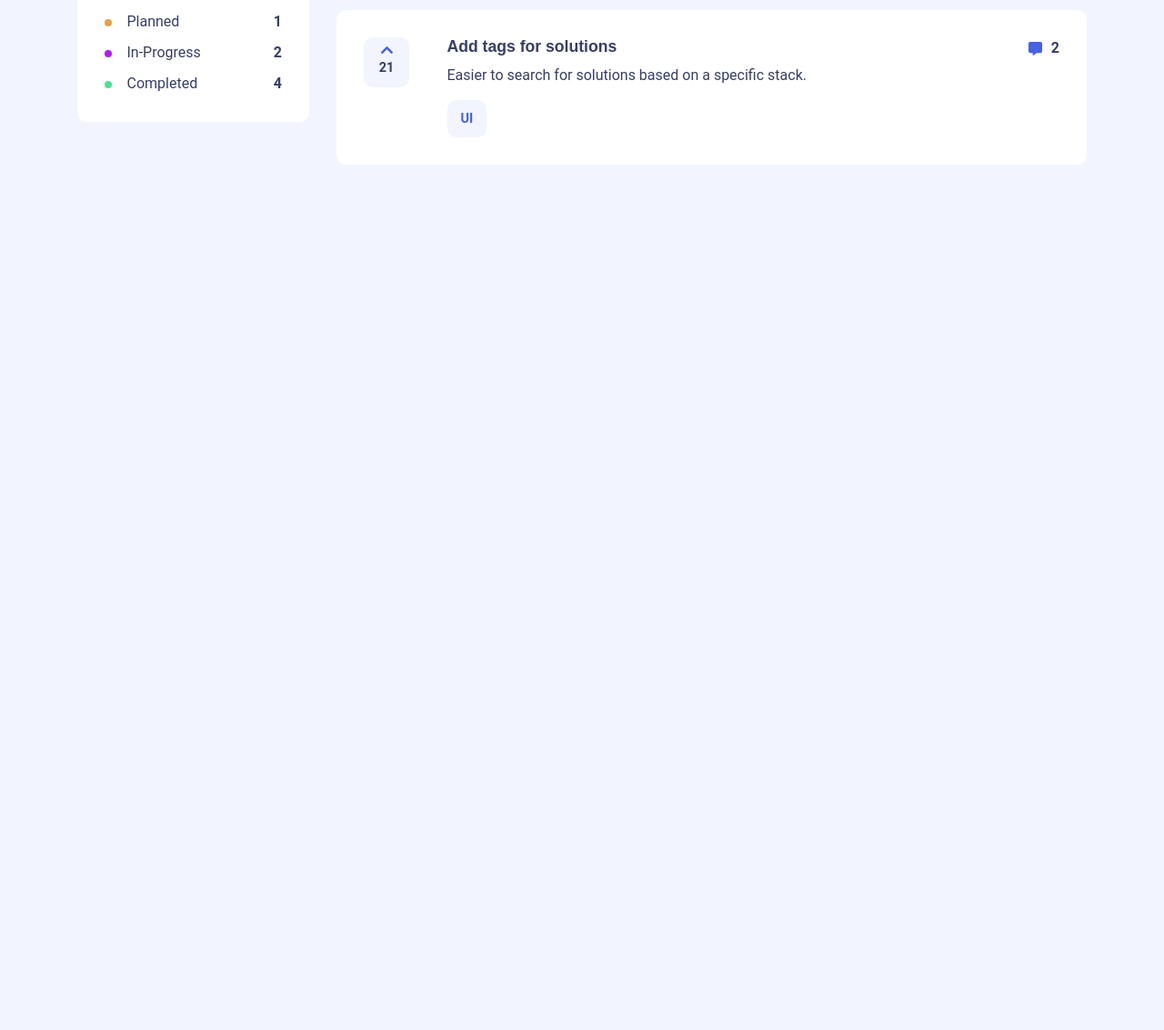
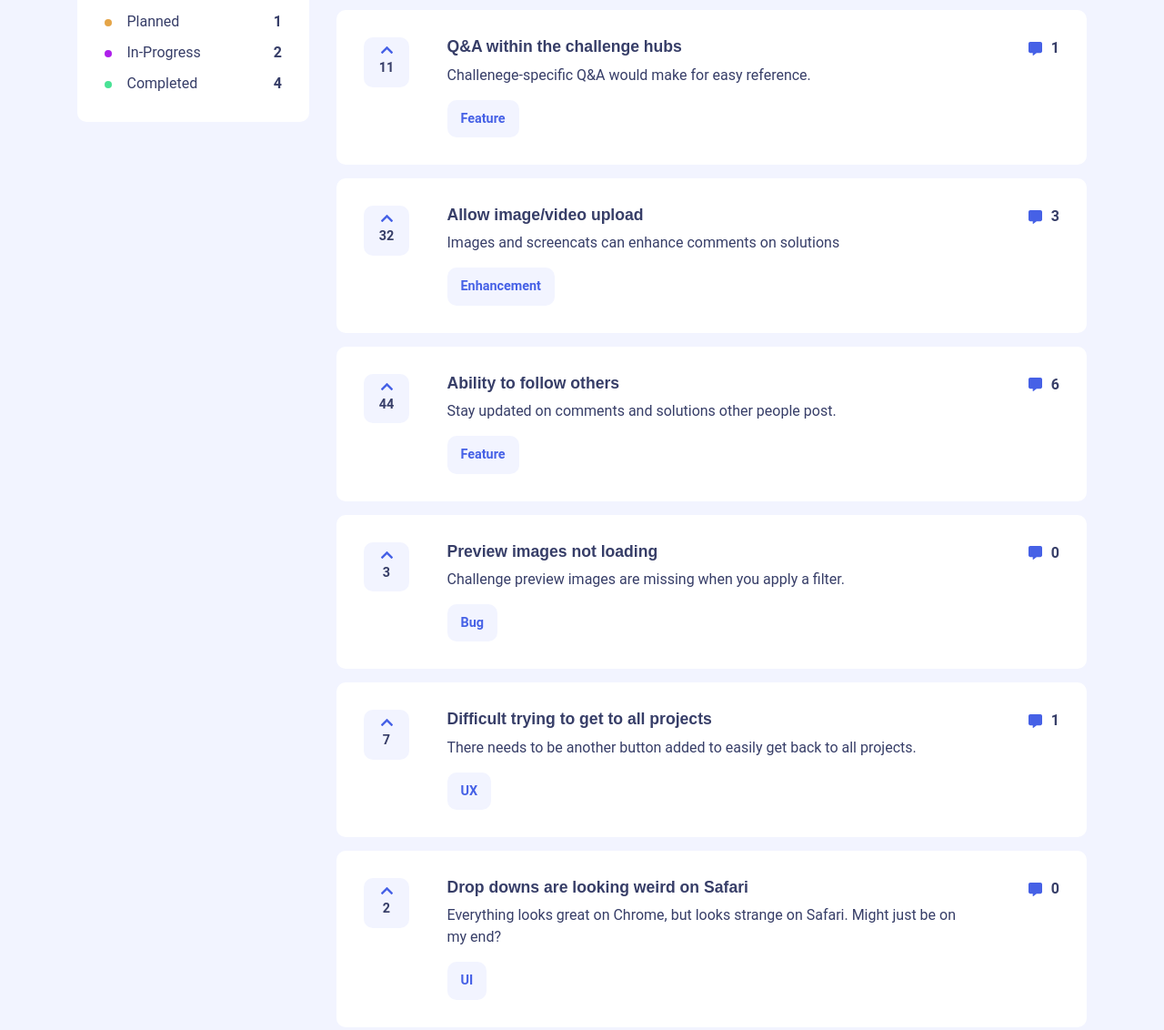
Before and after one commit to nicktesh/Product-Feedback, a plain HTML site: page index.html in a window 1280 px wide. Shown: the part 558-1690 px from the top of the page at 91% size. Before the commit the page ends 880 px from the top, so only its background shows below. Drawn offline with nearby package versions, Linux system fonts and the light colour scheme.

Commit message:
Added more suggestions

```diff
--- a/index.html
+++ b/index.html
@@ -192,26 +192,144 @@
                     </div>
                   </div>
                 </div>
+                <div class="feedback-post-box" data-filter="feature">
+                  <div class="post-box-inner">
+                    <div class="total-count-box">
+                      <div class="total-count-inner">
+                        <img src="assets/img/chevron-up-solid.svg" />
+                        <p class="totalVotes">11</p>
+                      </div>
+                    </div>
+                    <div class="post-info">
+                      <h3>Q&A within the challenge hubs</h3>
+                      <p>
+                        Challenege-specific Q&A would make for easy reference.
+                      </p>
+                      <div class="post-category">Feature</div>
+                    </div>
+                    <div class="post-comments alt">
+                      <div class="post-comments-inner">
+                        <img src="assets/img/comment-alt-solid.svg" />
+                        <p>1</p>
+                      </div>
+                    </div>
+                  </div>
+                </div>
+                <div class="feedback-post-box" data-filter="enhancement">
+                  <div class="post-box-inner">
+                    <div class="total-count-box">
+                      <div class="total-count-inner">
+                        <img src="assets/img/chevron-up-solid.svg" />
+                        <p class="totalVotes">32</p>
+                      </div>
+                    </div>
+                    <div class="post-info">
+                      <h3>Allow image/video upload</h3>
+                      <p>
+                        Images and screencats can enhance comments on solutions
+                      </p>
+                      <div class="post-category">Enhancement</div>
+                    </div>
+                    <div class="post-comments alt">
+                      <div class="post-comments-inner">
+                        <img src="assets/img/comment-alt-solid.svg" />
+                        <p>3</p>
+                      </div>
+                    </div>
+                  </div>
+                </div>
+                <div class="feedback-post-box" data-filter="feature">
+                  <div class="post-box-inner">
+                    <div class="total-count-box">
+                      <div class="total-count-inner">
+                        <img src="assets/img/chevron-up-solid.svg" />
+                        <p class="totalVotes">44</p>
+                      </div>
+                    </div>
+                    <div class="post-info">
+                      <h3>Ability to follow others</h3>
+                      <p>
+                        Stay updated on comments and solutions other people
+                        post.
+                      </p>
+                      <div class="post-category">Feature</div>
+                    </div>
+                    <div class="post-comments alt">
+                      <div class="post-comments-inner">
+                        <img src="assets/img/comment-alt-solid.svg" />
+                        <p>6</p>
+                      </div>
+                    </div>
+                  </div>
+                </div>
+                <div class="feedback-post-box" data-filter="bug">
+                  <div class="post-box-inner">
+                    <div class="total-count-box">
+                      <div class="total-count-inner">
+                        <img src="assets/img/chevron-up-solid.svg" />
+                        <p class="totalVotes">3</p>
+                      </div>
+                    </div>
+                    <div class="post-info">
+                      <h3>Preview images not loading</h3>
+                      <p>
+                        Challenge preview images are missing when you apply a
+                        filter.
+                      </p>
+                      <div class="post-category">Bug</div>
+                    </div>
+                    <div class="post-comments alt">
+                      <div class="post-comments-inner">
+                        <img src="assets/img/comment-alt-solid.svg" />
+                        <p>0</p>
+                      </div>
+                    </div>
+                  </div>
+                </div>
+                <div class="feedback-post-box" data-filter="ux">
+                  <div class="post-box-inner">
+                    <div class="total-count-box">
+                      <div class="total-count-inner">
+                        <img src="assets/img/chevron-up-solid.svg" />
+                        <p class="totalVotes">7</p>
+                      </div>
+                    </div>
+                    <div class="post-info">
+                      <h3>Difficult trying to get to all projects</h3>
+                      <p>
+                        There needs to be another button added to easily get
+                        back to all projects.
+                      </p>
+                      <div class="post-category">UX</div>
+                    </div>
+                    <div class="post-comments alt">
+                      <div class="post-comments-inner">
+                        <img src="assets/img/comment-alt-solid.svg" />
+                        <p>1</p>
+                      </div>
+                    </div>
+                  </div>
+                </div>
                 <div class="feedback-post-box" data-filter="ui">
                   <div class="post-box-inner">
                     <div class="total-count-box">
                       <div class="total-count-inner">
                         <img src="assets/img/chevron-up-solid.svg" />
-                        <p class="totalVotes">21</p>
+                        <p class="totalVotes">2</p>
                       </div>
                     </div>
                     <div class="post-info">
-                      <h3>Add tags for solutions</h3>
+                      <h3>Drop downs are looking weird on Safari</h3>
                       <p>
-                        Easier to search for solutions based on a specific
-                        stack.
+                        Everything looks great on Chrome, but looks strange on
+                        Safari. Might just be on my end?
                       </p>
                       <div class="post-category">UI</div>
                     </div>
                     <div class="post-comments alt">
                       <div class="post-comments-inner">
                         <img src="assets/img/comment-alt-solid.svg" />
-                        <p>2</p>
+                        <p>0</p>
                       </div>
                     </div>
                   </div>
```
